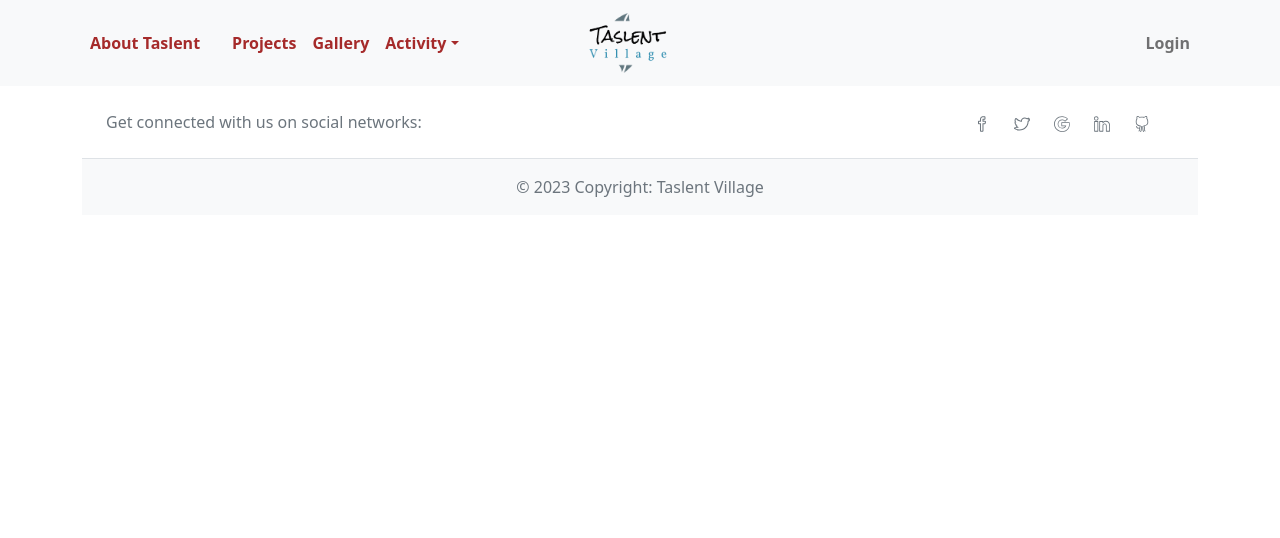
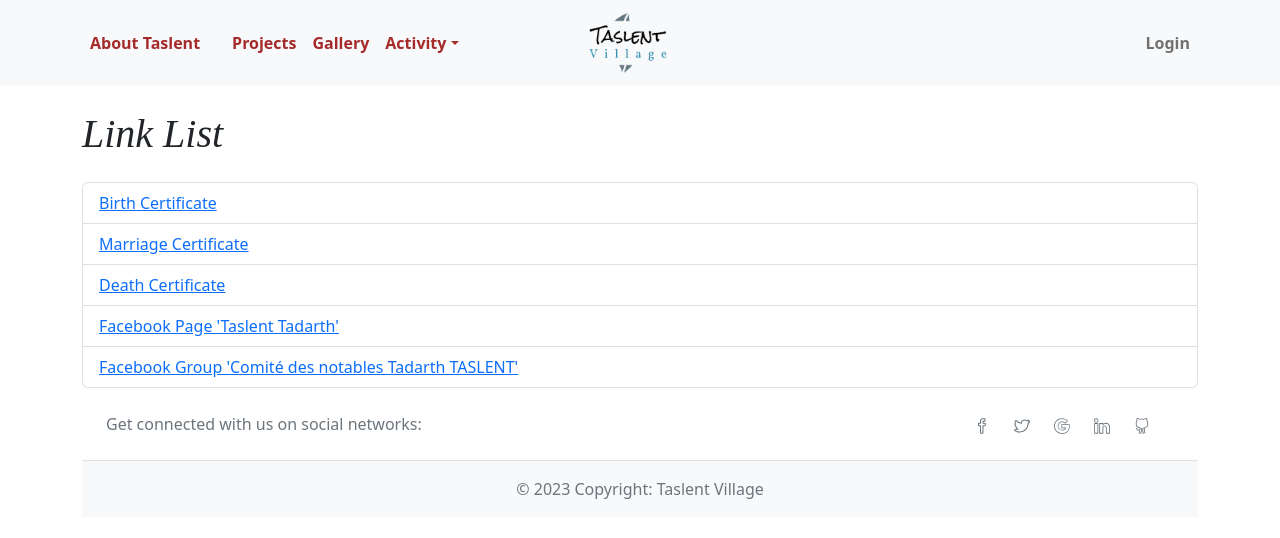
Before and after one commit to youba1993/Taslent_frontend, a React (Create React App) app: page /links in a window 1280 px wide. Shown: the top 538 px of the page. Built offline with nearby package versions, Linux system fonts and the light colour scheme.

Commit message:
Links page

```diff
--- a/src/App.js
+++ b/src/App.js
@@ -7,6 +7,7 @@ import ButtonBackToTop from "./components/ButtonBackToTop";
 import Gallery from "./pages/Gallery";
 import Projects from "./pages/Projects";
 import UnderConstruction from "./pages/UnderConstruction";
+import LinksPage from "./pages/LinksPage";
 
 function App() {
 
@@ -18,7 +19,7 @@ function App() {
         <Route exact path="/about" element={<About />} />
         <Route exact path="/gallery" element={<Gallery />} />
         <Route exact path="/projects" element={<Projects />} />
-
+        <Route exact path="/links" element={<LinksPage />} />
         <Route exact path="/underConstruction" element={<UnderConstruction />} />
       </Routes>
       <ButtonBackToTop />
--- a/src/data/projectsData.js
+++ b/src/data/projectsData.js
@@ -1,5 +1,6 @@
 export const projects = [
     {
+        id: 1,
         title: "Map",
         image: "https://ik.imagekit.io/nvnw6o7ew/Taslent/projects/map_D7UoZJZoc.png?updatedAt=1679459565578",
         description: "Draw a map of the village which includes all the names of the alleys and fields, to use them in future projects and to make them known to foreign visitors, where they can easily find their way around.",
@@ -7,12 +8,14 @@ export const projects = [
     },
 
     {
+        id: 2,
         title: "Village History",
         image: "https://ik.imagekit.io/nvnw6o7ew/Taslent/Village_taslent_Rz9Yl2TN0.jpg?updatedAt=1679463074443",
         description: "Write a historical review about Taslent village",
         difficulty: "medium"
     },
     {
+        id: 3,
         title: "Green Village",
         image: "https://ik.imagekit.io/nvnw6o7ew/Taslent/projects/tree_3A1ePolb0.png?updatedAt=1679460184252",
         description: "plant a hundred trees throughout the village, even on private property after obtaining permission.",
--- /dev/null
+++ b/src/pages/LinksPage.js
@@ -0,0 +1,29 @@
+import React from "react";
+import { Container, ListGroup, ListGroupItem } from "react-bootstrap";
+
+const LinksPage = () => {
+            const links = [
+                { id: 1, name: "Birth Certificate", url: "www.etatcivil.interieur.gov.dz/ActeNaissance/" },
+                { id: 2, name: "Marriage Certificate", url: "www.etatcivil.interieur.gov.dz/ActeMariage/" },
+                { id: 3, name: "Death Certificate", url: "www.etatcivil.interieur.gov.dz/ActeDeces/" },
+                { id: 4, name: "Facebook Page 'Taslent Tadarth'", url: "https://www.facebook.com/groups/6259572290726554/user/100086820773962/" },
+                { id: 5, name: "Facebook Group 'Comité des notables Tadarth TASLENT'", url: "https://www.facebook.com/groups/6259572290726554" },
+            ];
+
+            return (
+                <Container>
+                    <h1 className="my-4">Link List</h1>
+                    <ListGroup>
+                        {links.map((link) => (
+                            <ListGroupItem key={link.id}>
+                                <a href={link.url} target="_blank" rel="noopener noreferrer">
+                                    {link.name}
+                                </a>
+                            </ListGroupItem>
+                        ))}
+                    </ListGroup>
+                </Container>
+            );
+}
+
+export default LinksPage;
```
